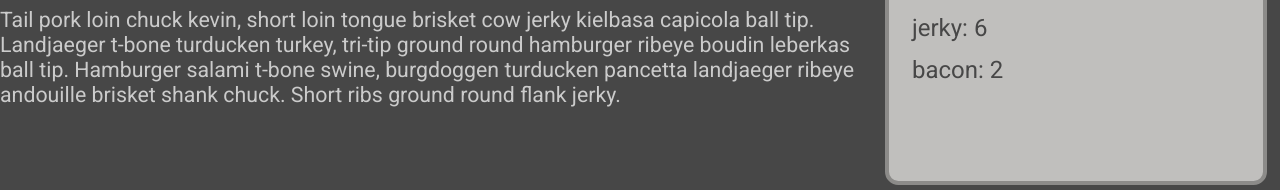
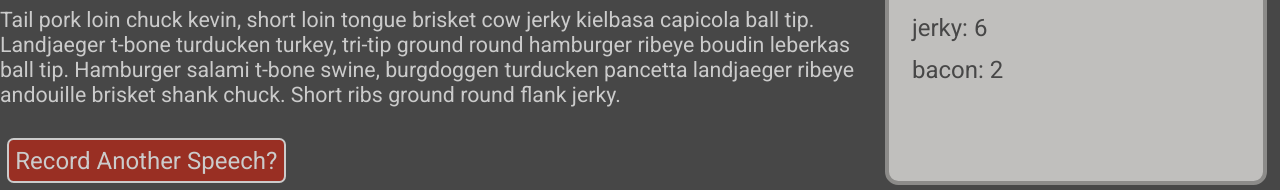
Before and after one commit to joeyli96/oratorio, a Python web app: template oratorio/coach/templates/coach/results.html in a window 1280 px wide. Shown: the part 610-800 px from the top of the page. Run offline with Jinja, Linux system fonts and the light colour scheme; the template is opened without the code that fills it, so the values that code supplies are empty.

Commit message:
Record Another Button added.

```diff
--- a/oratorio/coach/templates/coach/results.html
+++ b/oratorio/coach/templates/coach/results.html
@@ -63,6 +63,12 @@
 
       <p>Tail pork loin chuck kevin, short loin tongue brisket cow jerky kielbasa capicola ball tip. Landjaeger t-bone turducken turkey, tri-tip ground round hamburger ribeye boudin leberkas ball tip. Hamburger salami t-bone swine, burgdoggen turducken pancetta landjaeger ribeye andouille brisket shank chuck. Short ribs ground round flank jerky.</p>
     </div>
+    <a href="index.html">
+      <div id="recordAnother">
+        Record Another Speech?
+      </div>
+    </a>
+
     <div id="statsContainer">
       <div id="stats">
         <h2><span>Pace:</span> (words per minute)</h2>
--- a/oratorio/coach/templates/coach/styles.css
+++ b/oratorio/coach/templates/coach/styles.css
@@ -335,3 +335,21 @@ body {
   font-size: 18pt;
   padding: 5pt;
 }
+
+#recordAnother {
+  display: inline-block;
+  position: absolute;
+  bottom: 0;
+  left: 0;
+  margin: 5pt;
+  background-color: rgb(153, 47, 35);
+  padding: 5pt;
+  color: var(--foreground-color);
+  border-color: var(--foreground-color);
+  border-radius: 5pt;
+  border-style: solid;
+  border-width: 2pt;
+  font-size: 18pt;
+  cursor:pointer;
+  text-decoration: none;
+}
```
